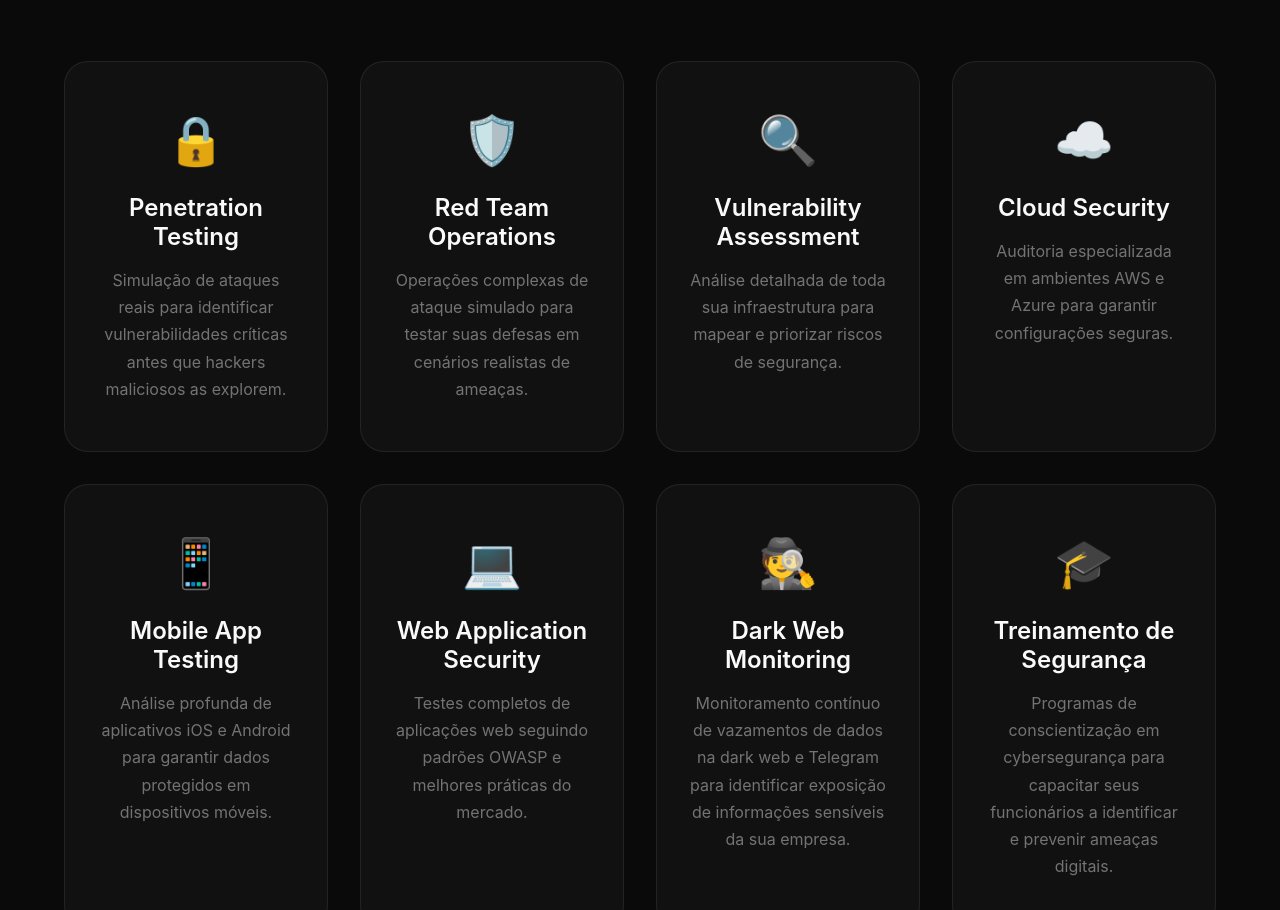
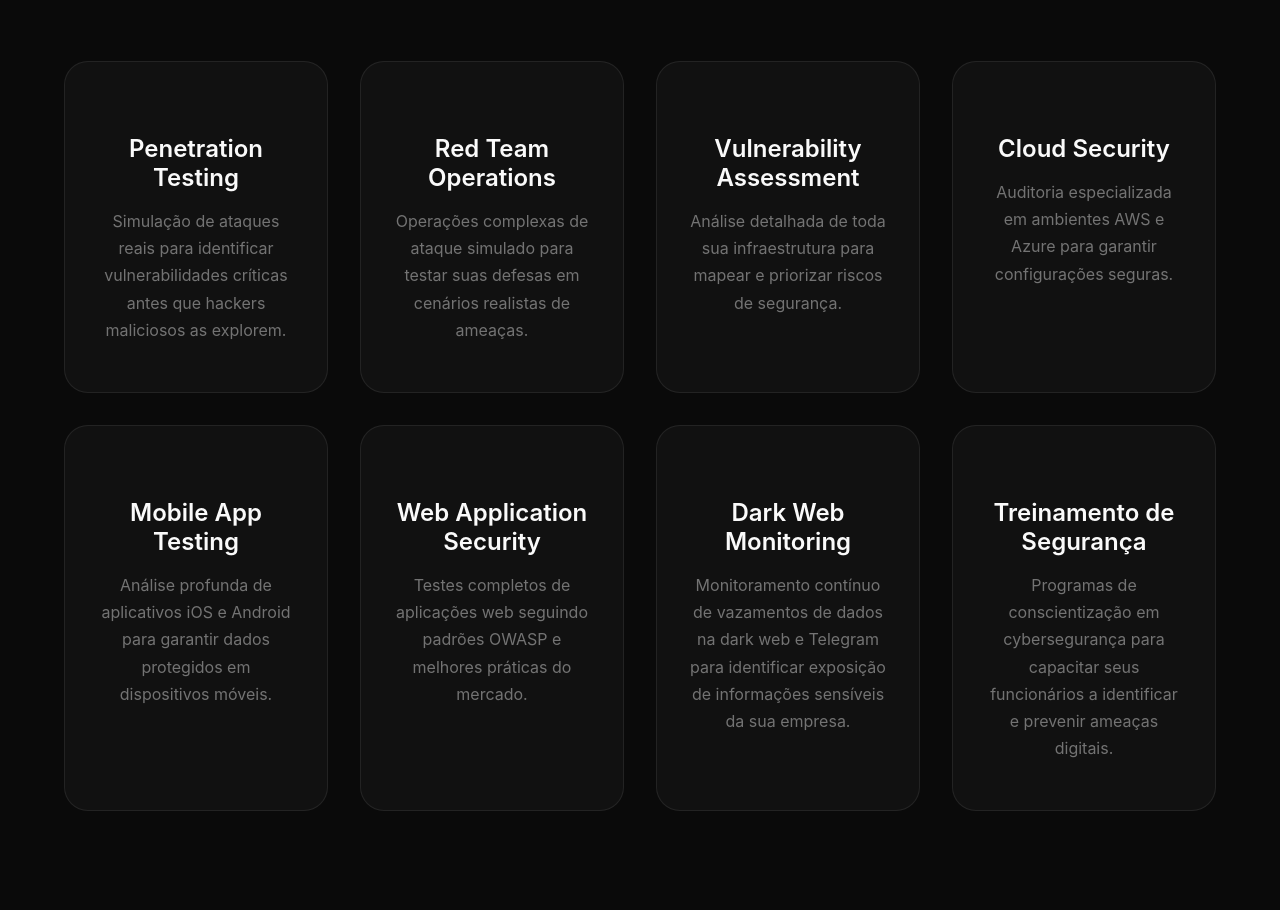
Before and after one commit to RedSecAlliance/site, a plain HTML site: page index.html in a window 1280 px wide. Shown: the part 1288-2198 px from the top of the page. Drawn offline with Linux system fonts and the light colour scheme.

Commit message:
Update index.html

```diff
--- a/index.html
+++ b/index.html
@@ -59,42 +59,42 @@
         <h2 class="section-title">Nossos Serviços</h2>
         <div class="services">
             <div class="service-card">
-                <div class="service-icon">🔒</div>
+                <div class="service-icon"></div>
                 <h3>Penetration Testing</h3>
                 <p>Simulação de ataques reais para identificar vulnerabilidades críticas antes que hackers maliciosos as explorem.</p>
             </div>
             <div class="service-card">
-                <div class="service-icon">🛡️</div>
+                <div class="service-icon"></div>
                 <h3>Red Team Operations</h3>
                 <p>Operações complexas de ataque simulado para testar suas defesas em cenários realistas de ameaças.</p>
             </div>
             <div class="service-card">
-                <div class="service-icon">🔍</div>
+                <div class="service-icon"></div>
                 <h3>Vulnerability Assessment</h3>
                 <p>Análise detalhada de toda sua infraestrutura para mapear e priorizar riscos de segurança.</p>
             </div>
             <div class="service-card">
-                <div class="service-icon">☁️</div>
+                <div class="service-icon"></div>
                 <h3>Cloud Security</h3>
                 <p>Auditoria especializada em ambientes AWS e Azure para garantir configurações seguras.</p>
             </div>
             <div class="service-card">
-                <div class="service-icon">📱</div>
+                <div class="service-icon"></div>
                 <h3>Mobile App Testing</h3>
                 <p>Análise profunda de aplicativos iOS e Android para garantir dados protegidos em dispositivos móveis.</p>
             </div>
             <div class="service-card">
-                <div class="service-icon">💻</div>
+                <div class="service-icon"></div>
                 <h3>Web Application Security</h3>
                 <p>Testes completos de aplicações web seguindo padrões OWASP e melhores práticas do mercado.</p>
             </div>
                         <div class="service-card">
-                <div class="service-icon">🕵️</div>
+                <div class="service-icon"></div>
                 <h3>Dark Web Monitoring</h3>
                 <p>Monitoramento contínuo de vazamentos de dados na dark web e Telegram para identificar exposição de informações sensíveis da sua empresa.</p>
             </div>
             <div class="service-card">
-                <div class="service-icon">🎓</div>
+                <div class="service-icon"></div>
                 <h3>Treinamento de Segurança</h3>
                 <p>Programas de conscientização em cybersegurança para capacitar seus funcionários a identificar e prevenir ameaças digitais.</p>
             </div>
```
